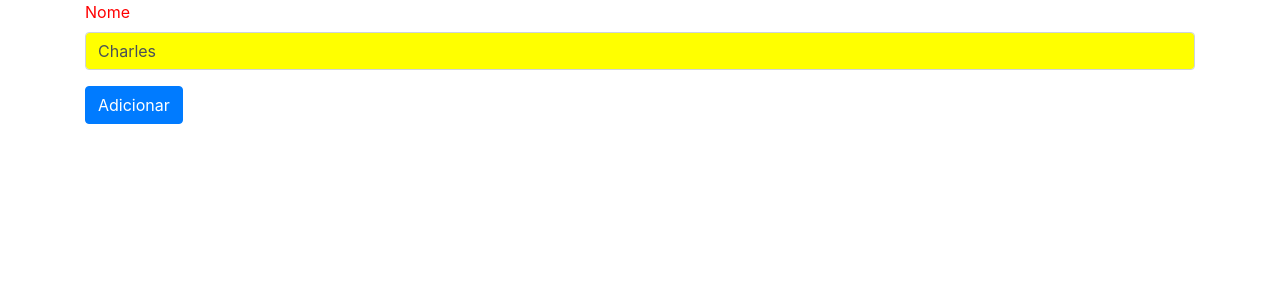
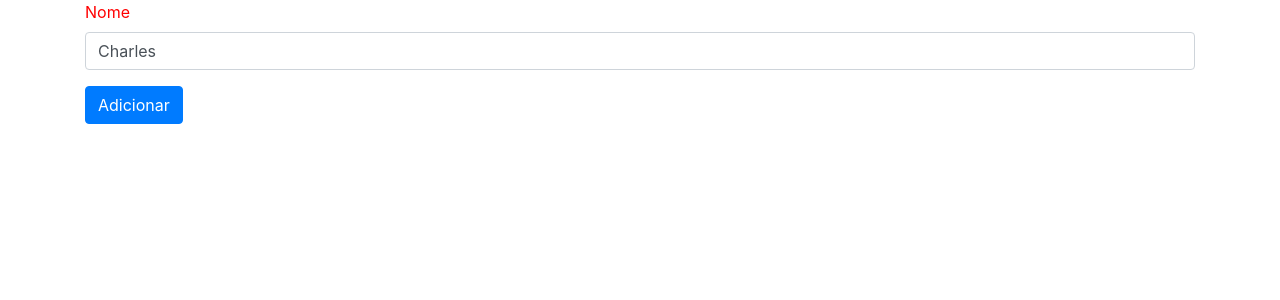
Before and after one commit to CharlesEdu07/learning-angular, an Angular app: page / in a window 1280 px wide. Shown: the top 300 px of the page. Built offline with nearby package versions, Linux system fonts and the light colour scheme.

Commit message:
Respondendo eventos da tag com @HostListener

```diff
--- a/src/app/colored-field.directive.ts
+++ b/src/app/colored-field.directive.ts
@@ -1,4 +1,4 @@
-import { Directive, ElementRef, Renderer2 } from '@angular/core';
+import { Directive, ElementRef, HostListener, Renderer2 } from '@angular/core';
 
 @Directive({
   selector: '[appColoredField]'
@@ -6,7 +6,15 @@ import { Directive, ElementRef, Renderer2 } from '@angular/core';
 export class ColoredFieldDirective {
 
   constructor(private elementRef: ElementRef, private renderer: Renderer2) {
-    console.log(this.elementRef.nativeElement);
+  }
+
+  @HostListener('focus')
+  onFocus() {
     this.renderer.setStyle(this.elementRef.nativeElement, 'background-color', 'yellow');
   }
+
+  @HostListener('blur')
+  onBlur() {
+    this.renderer.setStyle(this.elementRef.nativeElement, 'background-color', 'transparent');
+  }
 }
```
